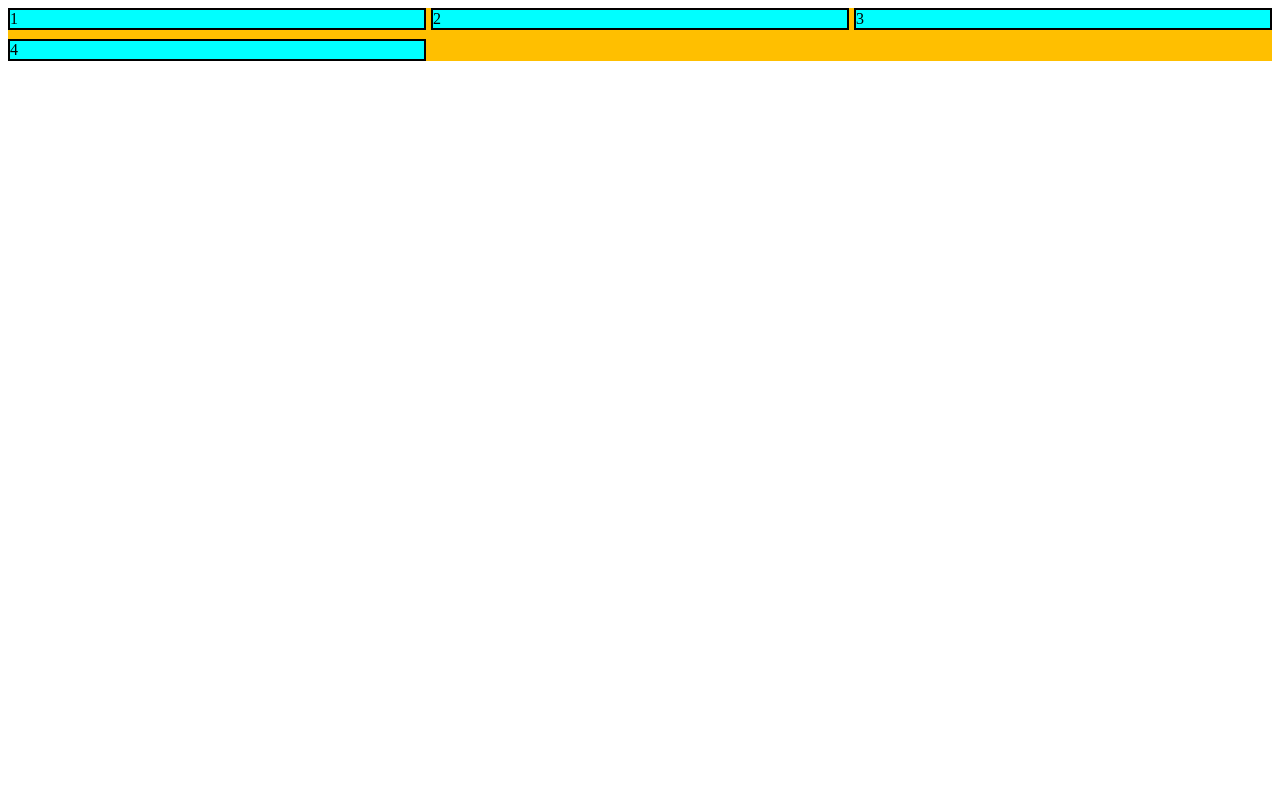
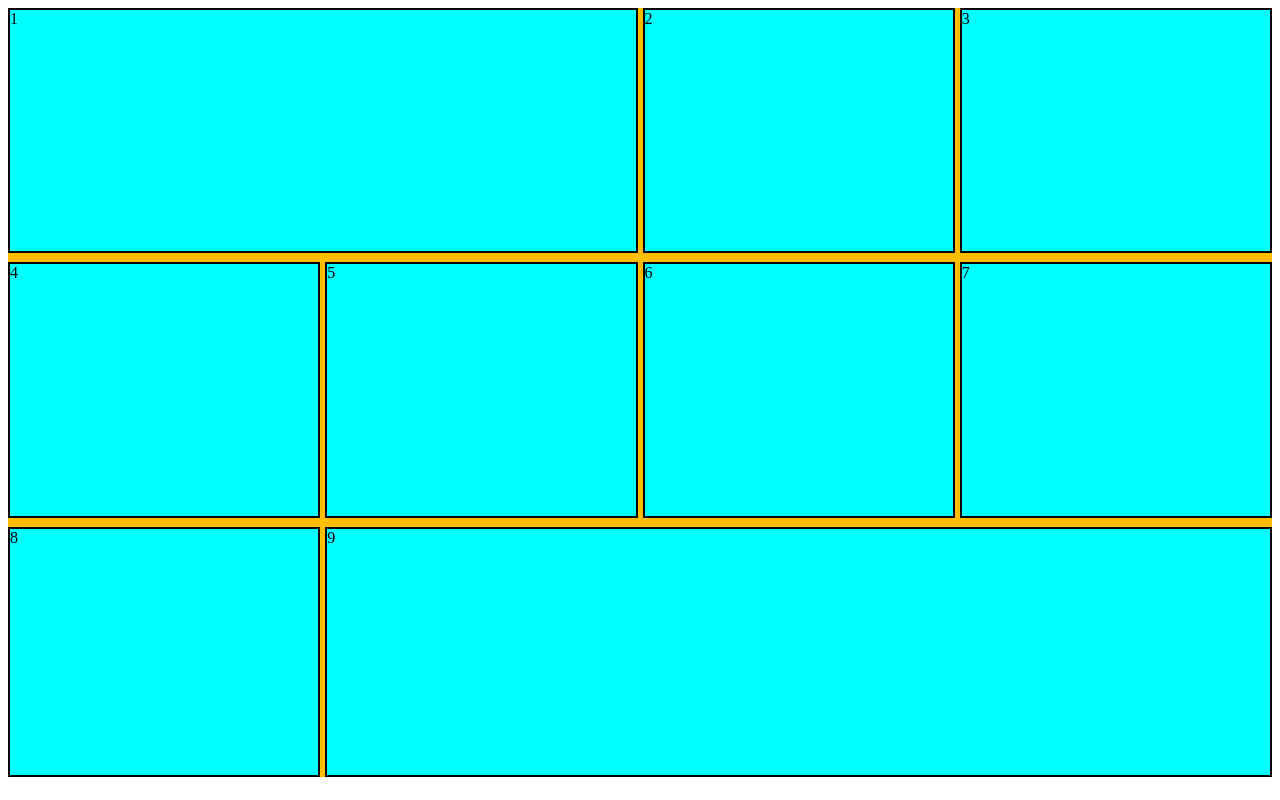
Before and after one commit to baranwalaman/Chapter7, a plain HTML site: page index.html in a window 1280 px wide. Drawn offline with Linux system fonts and the light colour scheme.

Commit message:
grid columns

```diff
--- a/index.html
+++ b/index.html
@@ -10,20 +10,28 @@
             background-color: #ffbf00;
             grid-column-gap: 5px;
             grid-row-gap: 9px;
-            grid-template-columns: auto auto auto;
+            grid-template-columns: auto auto auto auto;
+            grid-template-rows: 245px 256px 250px;
+
         }
         .item{
             background-color: aqua;
             border: 2px solid black;
+            ;
         }
     </style>
 </head>
 <body>
     <div class="container">
-        <div class="item">1</div>
+        <div class="item" style="grid-column: 1/3;">1</div>
         <div class="item">2</div>
         <div class="item">3</div>
         <div class="item">4</div>
+        <div class="item">5</div>
+        <div class="item">6</div>
+        <div class="item">7</div>
+        <div class="item">8</div>
+        <div class="item" style="grid-column: 2/5;">9</div>
     </div>
 </body>
 </html>
```
